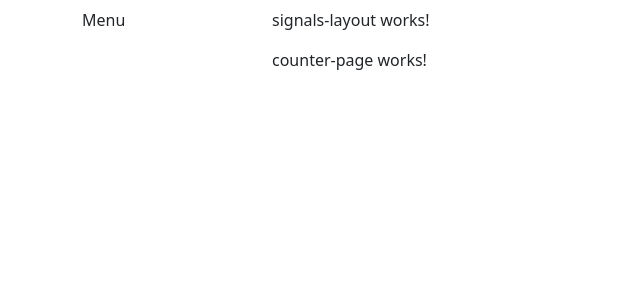
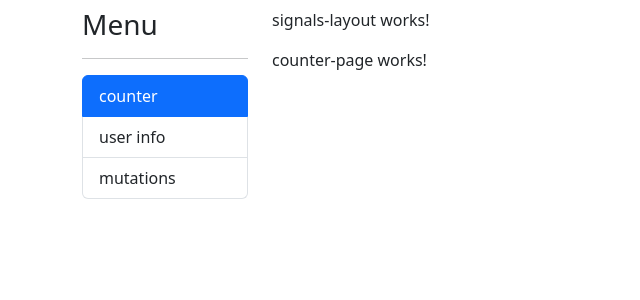
Before and after one commit to lumusitech/frontend-angular-directives-signals-app, an Angular app: page /signals/counter in a window 1280 px wide. Shown: the top 300 px of the page, without its empty margins (0-640 px from the left). Built offline with nearby package versions, Linux system fonts and the light colour scheme.

Commit message:
feat: add basic menu

```diff
--- /dev/null
+++ b/src/app/signals/components/side-menu/side-menu.component.css
@@ -0,0 +1,3 @@
+li {
+  cursor: pointer;
+}
--- /dev/null
+++ b/src/app/signals/components/side-menu/side-menu.component.html
@@ -0,0 +1,10 @@
+<ul class="list-group">
+  <li
+    [routerLink]="[item.route]"
+    routerLinkActive="active"
+    *ngFor="let item of menuItems"
+    class="list-group-item"
+  >
+    {{ item.title }}
+  </li>
+</ul>
--- /dev/null
+++ b/src/app/signals/components/side-menu/side-menu.component.ts
@@ -0,0 +1,19 @@
+import { Component } from '@angular/core';
+
+interface MenuItem {
+  title: string;
+  route: string;
+}
+
+@Component({
+  selector: 'side-menu',
+  templateUrl: './side-menu.component.html',
+  styleUrls: ['./side-menu.component.css'],
+})
+export class SideMenuComponent {
+  public menuItems: MenuItem[] = [
+    { title: 'counter', route: 'counter' },
+    { title: 'user info', route: 'user-info' },
+    { title: 'mutations', route: 'properties' },
+  ];
+}
--- a/src/app/signals/layout/signals-layout/signals-layout.component.html
+++ b/src/app/signals/layout/signals-layout/signals-layout.component.html
@@ -1,5 +1,9 @@
 <div class="row mt-2">
-  <div class="col-2">Menu</div>
+  <div class="col-2">
+    <h3>Menu</h3>
+    <hr />
+    <side-menu />
+  </div>
 
   <div class="col-10">
     <p>signals-layout works!</p>
```
Also changed, not shown: src/app/signals/signals.module.ts (+8 -6 lines).
